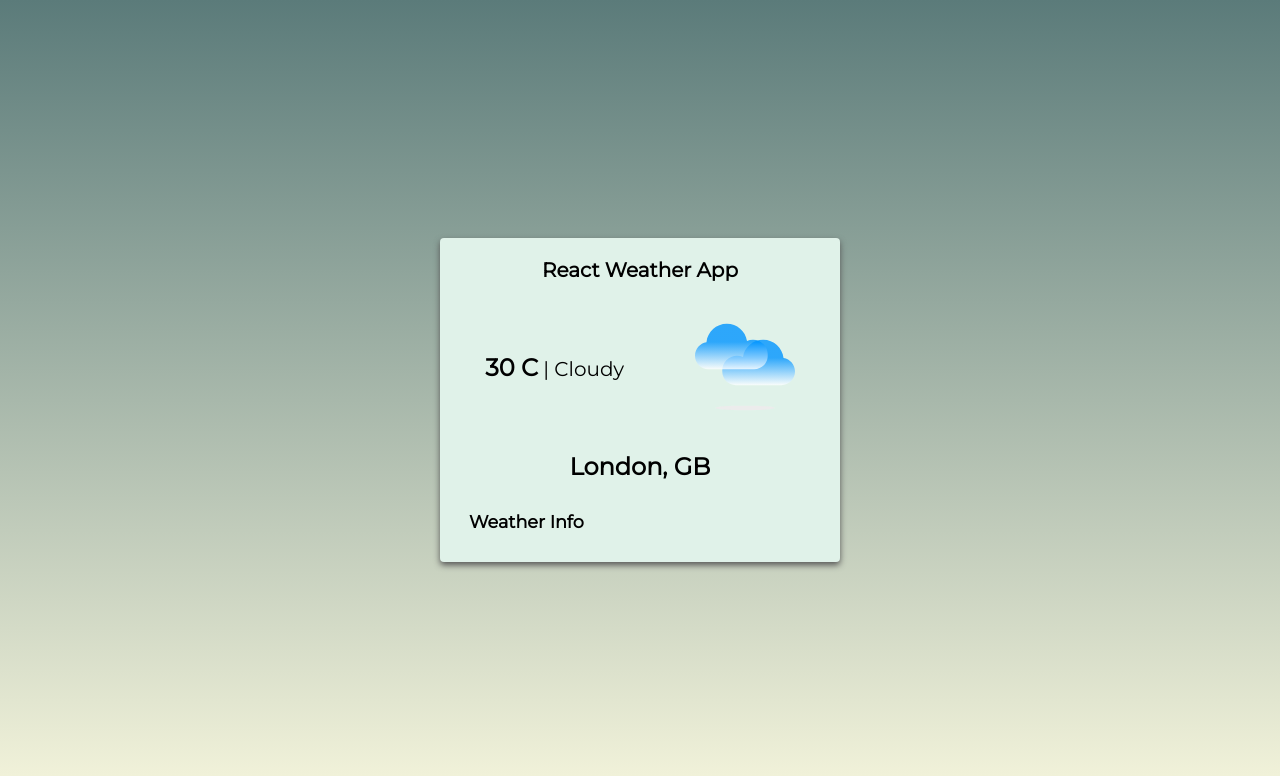
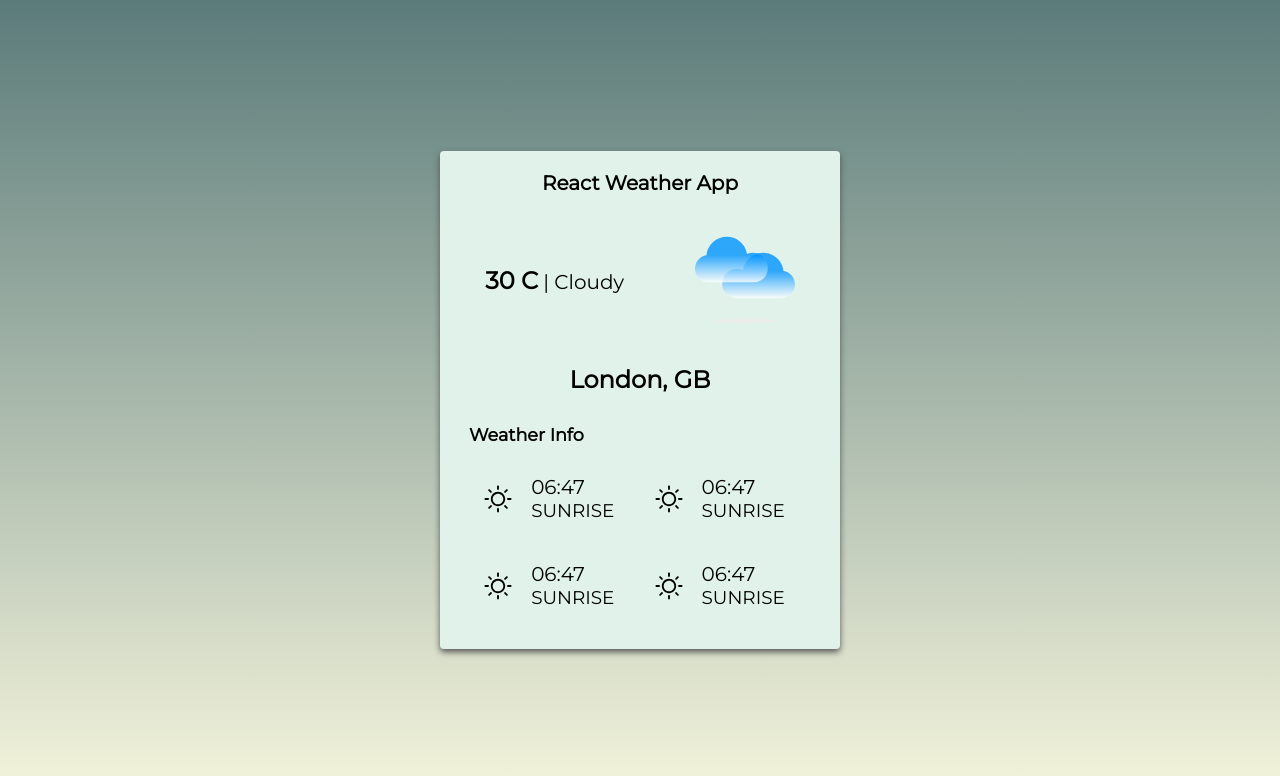
Before and after one commit to reginaldwong/react-weather-app, a React (Create React App) app: page / in a window 1280 px wide. Shown: the top 776 px of the page. Built offline with nearby package versions, Linux system fonts and the light colour scheme.

Commit message:
add styling

```diff
--- a/src/Components/CityComponent.js
+++ b/src/Components/CityComponent.js
@@ -4,7 +4,7 @@ import styled from "styled-components";
 const WeatherLogo = styled.img`
 width: 140px;
 height: 140px;
-margin: 40px auto;
+margin: 40px 25px auto;
 `
 
 const ChooseCityLabel = styled.span`
@@ -29,6 +29,7 @@ margin: 20px auto;
     font-size: 16px;
     border: none;
     font-weight: bold;
+    outline: none;
 }
 
 & button {
--- a/src/Components/WeatherComponent.js
+++ b/src/Components/WeatherComponent.js
@@ -23,12 +23,12 @@ const WeatherLogo = styled.img`
     width: 100px;
     height: 100px;
     margin: 5px auto;
-`
+`;
 
 const Location = styled.span`
     font-size: 1.5rem;
     font-weight: bold;
-`
+`;
 
 const WeatherInfoLabel = styled.span`
     font-size: 1.1rem;
@@ -36,7 +36,52 @@ const WeatherInfoLabel = styled.span`
     margin: 30px 25px 10px;
     text-align: start;
     width: 90%;
-`
+`;
+
+const WeatherInfoContainer = styled.div`
+    display: flex;
+    width: 90%;
+    flex-direction: row;
+    justify-content: space-evenly;
+    align-items: center;
+    flex-wrap: wrap;
+`;
+
+const InfoContainer = styled.div`
+    display: flex;
+    margin: 5px 10px;
+    flex-direction: row;
+    justify-content: space-evenly;
+    align-items: center;
+`;
+
+const InfoIcon = styled.img`
+    width: 36px;
+    height: 36px;
+`;
+
+const InfoLabel = styled.span`
+    display: flex;
+    flex-direction: column;
+    font-size: 1.25rem;
+    margin: 15px;
+    & span {
+        font-size: 1.15rem;
+        text-transform: uppercase;
+    }
+`;
+
+const WeatherInfoComponent = () => {
+    return (
+        <InfoContainer>
+            <InfoIcon src="/icons/temp.svg" />
+            <InfoLabel>
+            06:47
+            <span>Sunrise</span>
+            </InfoLabel>
+        </InfoContainer>
+    )
+}
 
 const WeatherComponent = () => {
     return (
@@ -47,6 +92,12 @@ const WeatherComponent = () => {
         </WeatherCondition>
         <Location>London, GB</Location>
         <WeatherInfoLabel>Weather Info</WeatherInfoLabel>
+        <WeatherInfoContainer>
+            <WeatherInfoComponent/>
+            <WeatherInfoComponent/>
+            <WeatherInfoComponent/>
+            <WeatherInfoComponent/>
+        </WeatherInfoContainer>
     </>
     );
 };
```
